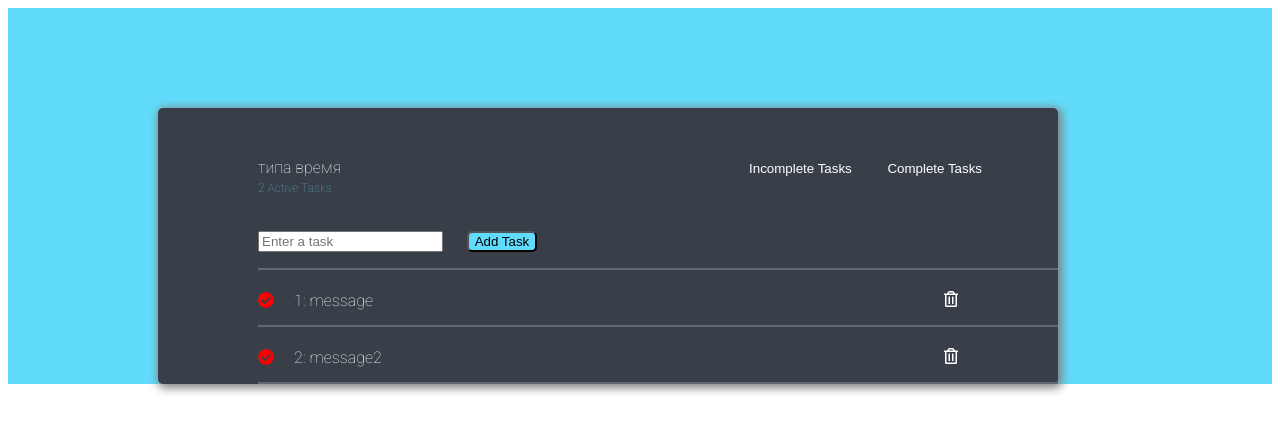
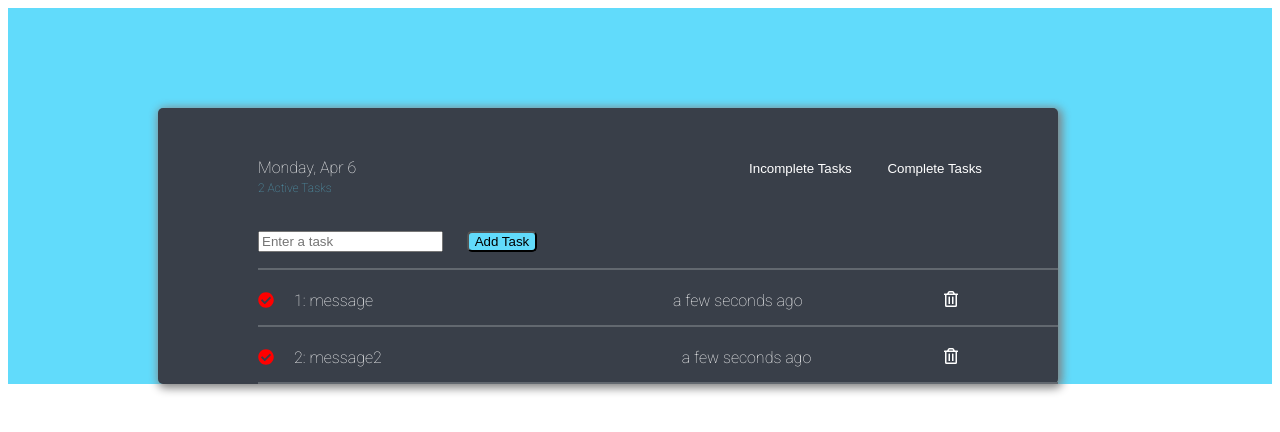
Before and after one commit to trollface2323/front, a Vue app: page / in a window 1280 px wide. Shown: the top 432 px of the page. Built offline with nearby package versions, Linux system fonts and the light colour scheme.

Commit message:
поставил время

```diff
--- a/package.json
+++ b/package.json
@@ -9,7 +9,9 @@
   },
   "dependencies": {
     "@fortawesome/fontawesome-free": "^5.13.0",
+    "bootstrap": "^4.4.1",
     "core-js": "^3.6.4",
+    "moment": "^2.24.0",
     "vue": "^2.6.11"
   },
   "devDependencies": {
--- a/src/App.vue
+++ b/src/App.vue
@@ -1,12 +1,13 @@
 <template >
   <div class="background_general">
     <div class="background">
-      <span class="span_time"> типа время </span>
+      <span class="span_time"> {{date}} </span>
 
       <span class="span_input">
       <input type="submit" value="Incomplete Tasks" @click="page1" class="input"> &emsp;
       <input type="submit" value="Complete Tasks" @click="page2" class="input">
       </span><br>
+<!--      TODO: FGHJKL-->
       <span class="size"> 2 Active Tasks</span>
 
       <Page v-if="page" :items="items"></Page>
@@ -16,8 +17,12 @@
 </template>
 
 <script>
+  var moment = require('moment');
+  console.log(moment(). format());
+  moment.locale('ru');
   // import HelloWorld from './components/HelloWorld.vue'
   import Page from './components/Page.vue'
+
 
   export default {
     name: 'App',
@@ -27,6 +32,7 @@
     },
     data(){
       return{
+        date: moment().format("dddd, MMM D" ),
         newHuy:"",
         newHuy2:"",
         page:true, // выбор отображаемой страницы
--- a/src/components/Page.vue
+++ b/src/components/Page.vue
@@ -17,6 +17,7 @@
 
                 <span v-if="item.done"><s>{{index+1}} {{item.message}}</s></span>
                 <span v-else>{{index+1}}: {{item.message}}</span>
+                <span style="margin-left: 300px">{{date}}</span>
                 <span class="icon"><i class="far fa-trash-alt" ></i></span>
 <!--                кнопка удаления-->
 <!--                <input type="submit" value="delete" @click="del(index)" class="delete">-->
@@ -32,13 +33,15 @@
 </template>
 
 <script>
+    var moment = require('moment');
+    console.log(moment(). format());
     export default {
         name: "page2",
         data() {
             return {
                 newHuy: "",
                 pressed_button: 0,
-                data: new Date(),
+                date: moment().fromNow(),
             }
         },
         props:{
--- a/src/main.js
+++ b/src/main.js
@@ -4,6 +4,7 @@ import App from './App.vue'
 import "@fortawesome/fontawesome-free/css/all.css";
 import "@fortawesome/fontawesome-free/js/all.min.js";
 
+
 Vue.config.productionTip = false
 
 new Vue({
```
